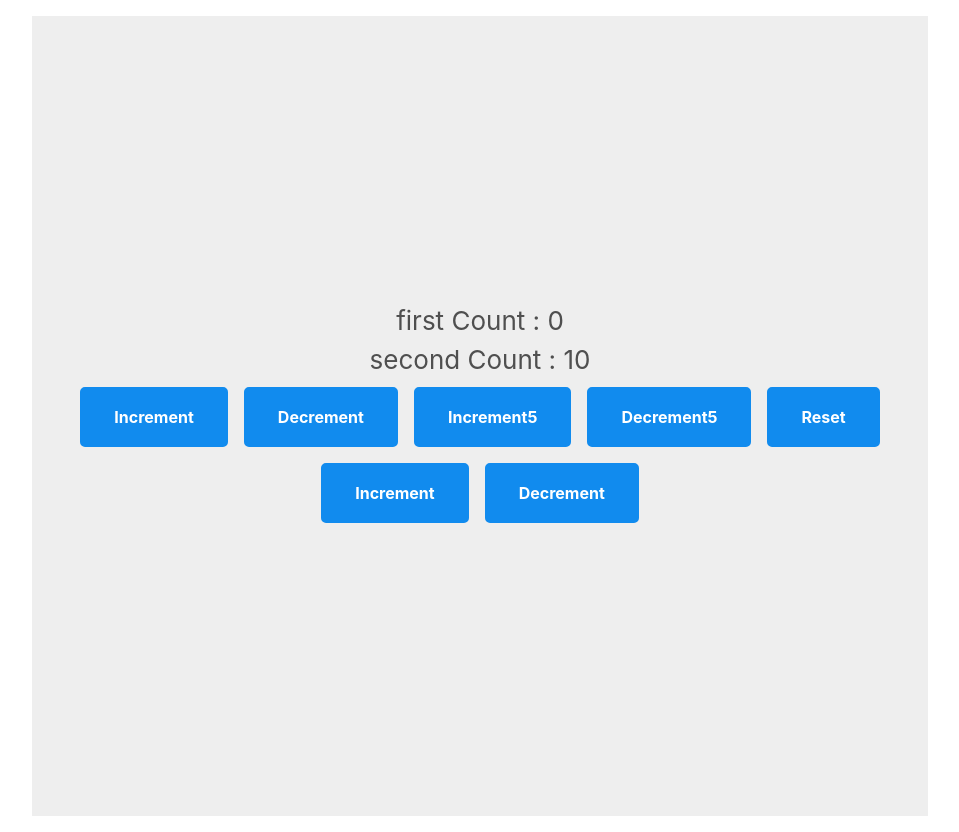
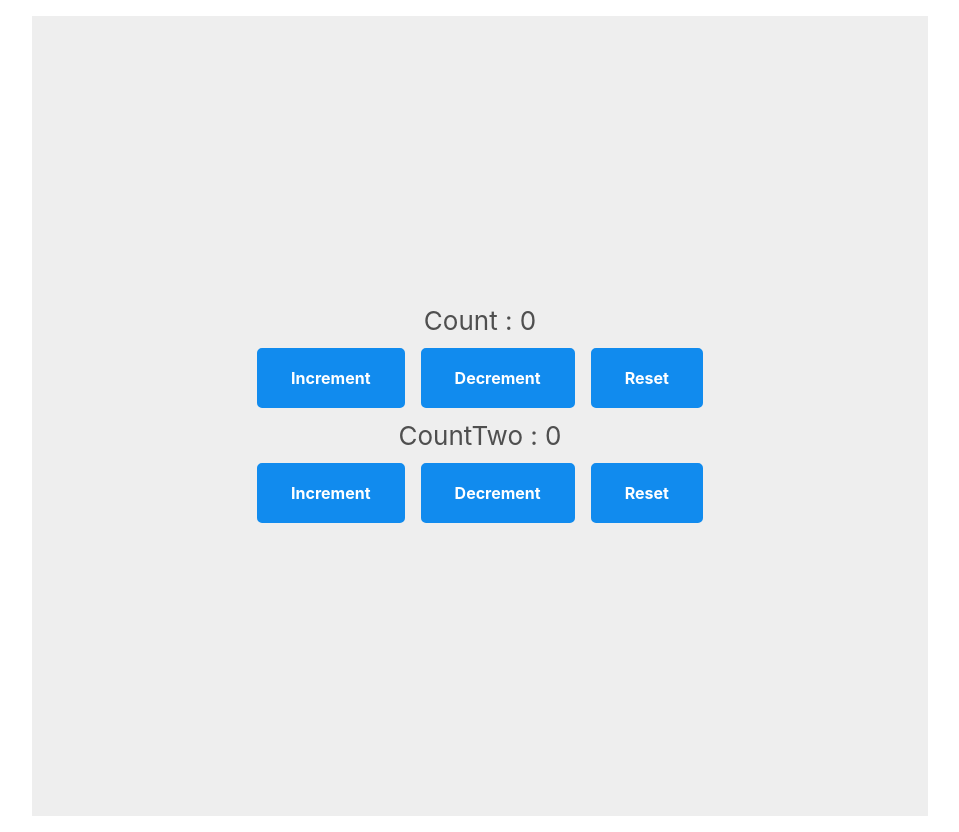
Before and after one commit to tutu-tonton/React-Hooks-tut_Codevolution, a React (Create React App) app: page / in a window 1280 px wide. Shown: the whole page, without its empty margins (160-1119 px from the left). Built offline with nearby package versions, Linux system fonts and the light colour scheme.

Commit message:
lesson21 Multiple useReducers

```diff
--- a/src/App.js
+++ b/src/App.js
@@ -17,12 +17,14 @@
 // export const ChannelContext = React.createContext();
 // ===== useReducer =====
 // import CounterOne from './components/useReducer/CounterOne';
-import CounterTwo from './components/useReducer/CounterTwo';
+// import CounterTwo from './components/useReducer/CounterTwo';
+import CounterThree from './components/useReducer/CounterThree';
 
 function App() {
 	return (
 		<div className="App">
-			<CounterTwo />
+			<CounterThree />
+			{/* <CounterTwo /> */}
 			{/* <CounterOne /> */}
 
 			{/* ===== useContext ===== */}
--- /dev/null
+++ b/src/components/useReducer/CounterThree.js
@@ -0,0 +1,44 @@
+//========================================
+//  lesson 21 Multiple useReducer
+//  シンプル・ミニマム構成
+//  state/action オブジェクト形式でない
+//========================================
+import React, { useReducer } from 'react';
+
+const initialState = 0;
+const countReducer = (state, action) => {
+	switch (action) {
+		case 'INCREMENT':
+			return state + 1;
+		case 'DECREMENT':
+			return state - 1;
+		case 'RESET':
+			return initialState;
+		default:
+			return state;
+	}
+};
+
+const CounterThree = () => {
+	const [count, dispatch] = useReducer(countReducer, initialState);
+	const [countTwo, dispatchTwo] = useReducer(countReducer, initialState);
+
+	return (
+		<React.Fragment>
+			<div>
+				<div>Count : {count}</div>
+				<button onClick={() => dispatch('INCREMENT')}>Increment</button>
+				<button onClick={() => dispatch('DECREMENT')}>Decrement</button>
+				<button onClick={() => dispatch('RESET')}>Reset</button>
+			</div>
+			<div>
+				<div>CountTwo : {countTwo}</div>
+				<button onClick={() => dispatchTwo('INCREMENT')}>Increment</button>
+				<button onClick={() => dispatchTwo('DECREMENT')}>Decrement</button>
+				<button onClick={() => dispatchTwo('RESET')}>Reset</button>
+			</div>
+		</React.Fragment>
+	);
+};
+
+export default CounterThree;
```
Also changed, not shown: 1 other file (tests, documents, lock files or other folders).
